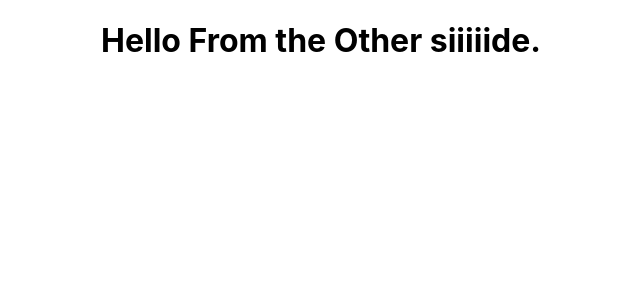
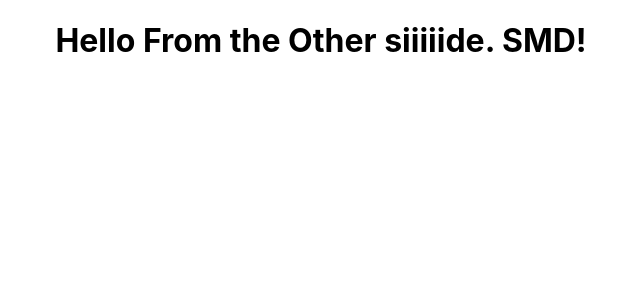
Before and after one commit to ssuheesh/codepipeline-react, a React (Create React App) app: page / in a window 1280 px wide. Shown: the top 300 px of the page, without its empty margins (319-959 px from the left). Built offline with nearby package versions, Linux system fonts and the light colour scheme.

Commit message:
update #3

```diff
--- a/src/App.js
+++ b/src/App.js
@@ -4,7 +4,7 @@ import './App.css';
 function App() {
   return (
     <div className="App">
-      <h1>Hello From the Other siiiiide.</h1>
+      <h1>Hello From the Other siiiiide. SMD!</h1>
     </div>
   );
 }
```
